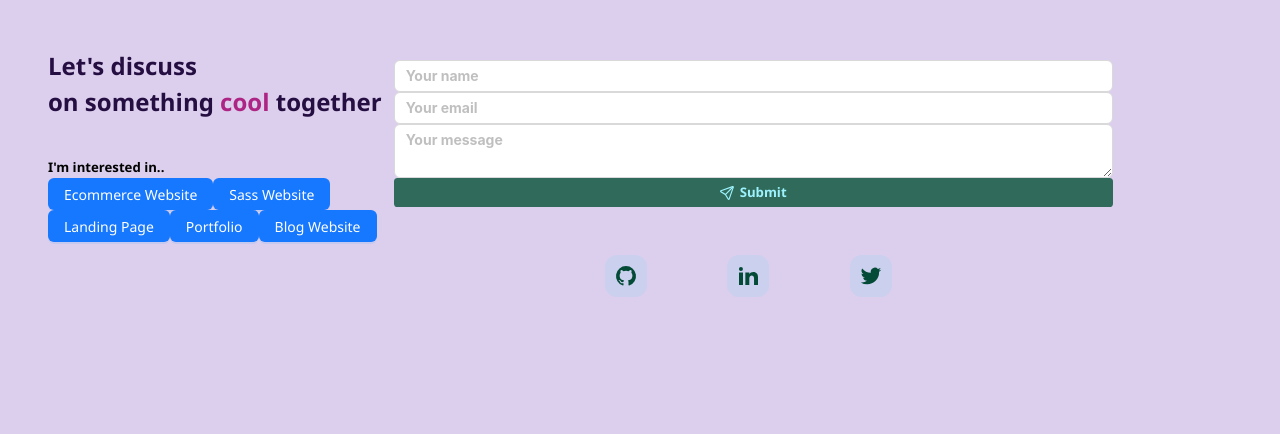
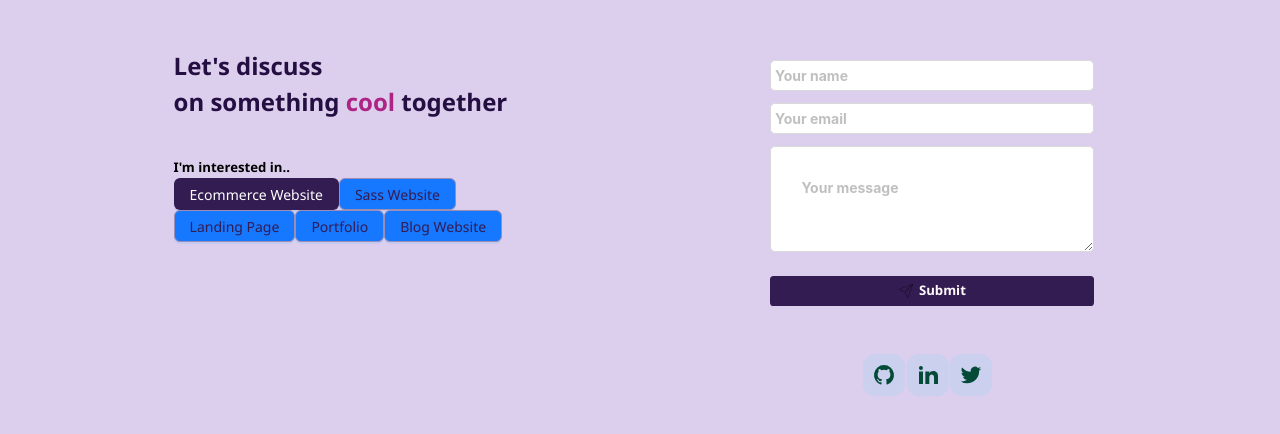
Before and after one commit to chiomaubaezuonu/my-portfolio, a Next.js app: page /contact in a window 1280 px wide. Shown: the top 434 px of the page. Built offline with nearby package versions, Linux system fonts and the light colour scheme.

Commit message:
Styled the contact page buttons

```diff
--- a/app/contact/contact.module.css
+++ b/app/contact/contact.module.css
@@ -5,6 +5,7 @@
     display: flex;
     background-color: #DCCFED;
     font-weight: bolder;
+    justify-content: space-around;
 }
 
 .contactTitle {
@@ -15,28 +16,30 @@
 
 .form {
     padding: 1rem;
+    display: flex;
+    flex-direction: column;
 }
 
 .input {
     margin-bottom: 1rem;
-    width: 100%;
+    width: 27rem;
     padding: 0.3rem;
-    border-radius: 0.3rem;
+    border-radius: 0.4rem;
 }
 
 .textArea {
     padding: 2.5rem;
-    border-radius: 0.3rem;
-    width: 100%;
+    border-radius: 0.4rem;
+    width: 27rem;
     margin-bottom: 2rem;
 }
 
 .submitBtn {
     /* border: 0.1rem solid #2F6A5A; */
-    background-color: #2F6A5A;
-    width: 100%;
+    background-color: #331C52;
+    width: 27rem;
     border-radius: 0.3rem;
-    color: rgb(157, 242, 253);
+    color: #FFF9FB;
     padding: 0.4rem 0;
     display: flex;
     justify-content: center;
@@ -56,7 +59,6 @@
 
 .socials {
     width: 40%;
-    /* background-color: aquamarine; */
     display: flex;
     margin: auto;
     margin-top: 3rem;
--- a/app/contact/page.tsx
+++ b/app/contact/page.tsx
@@ -8,7 +8,7 @@ import linkedin from './linkedin.svg'
 import phone from './phone.png'
 import mail from './email.svg'
 import Link from 'next/link'
-import submit from './submit.svg'
+import submit from './submit.png'
 import emailjs from '@emailjs/browser'
 import { Button, Input } from 'antd';
 
@@ -53,11 +53,11 @@ const page = () => {
             <div>
                 <h1 className={styles.contactTitle}>Let's discuss <br /> on something <mark style={{ color: "#AD2484", background: "#DCCFED" }}> cool </mark> together</h1>
                 <p>I'm interested in..</p>
-                <Button type='primary'>Ecommerce Website</Button>
-                <Button type='primary'>Sass Website</Button> <br />
-                <Button type='primary'>Landing Page</Button>
-                <Button type='primary'>Portfolio</Button>
-                <Button type='primary'>Blog Website</Button>
+                <Button style={{ background: '#331C52' }} type='primary'>Ecommerce Website</Button>
+                <Button style={{ border: "0.12rem solid #9B8DB3", color: "#331C52" }} type='primary'>Sass Website</Button> <br />
+                <Button style={{ border: "0.12rem solid #9B8DB3", color: "#331C52" }} type='primary'>Landing Page</Button>
+                <Button style={{ border: "0.12rem solid #9B8DB3", color: "#331C52" }} type='primary'>Portfolio</Button>
+                <Button style={{ border: "0.12rem solid #9B8DB3", color: "#331C52" }} type='primary'>Blog Website</Button>
             </div>
             <div><form ref={formRef} onSubmit={sendEmail} className={styles.form}>
                 {/* <p className={styles.closeModal} onClick={() => setContact(false)}>X</p>
@@ -72,30 +72,30 @@ const page = () => {
                         <Image style={{ paddingRight: '0.5rem' }} src={submit} alt='submit' width={20} height={20} />
                         Submit</button>}
                     {isPending && <button className={styles.submitBtn} type='submit'> Submitting ...</button>} */}
-                <Input onChange={(e) => setYourName(e.target.value)} name="user_name" placeholder='Your name' required />
-                <Input onChange={(e) => setEmail(e.target.value)} name="user_email" placeholder='Your email' required />
-                <TextArea onChange={(e) => setMessage(e.target.value)} name='message' placeholder='Your message' />
+                <Input className={styles.input} onChange={(e) => setYourName(e.target.value)} name="user_name" placeholder='Your name' required />
+                <Input className={styles.input} onChange={(e) => setEmail(e.target.value)} name="user_email" placeholder='Your email' required />
+                <TextArea className={styles.textArea} onChange={(e) => setMessage(e.target.value)} name='message' placeholder='Your message' />
                 {!isPending && <button className={styles.submitBtn} type='submit'>
-                    <Image style={{ paddingRight: '0.5rem' }} src={submit} alt='submit' width={20} height={20} />
+                    <Image style={{ paddingRight: '0.5rem', color: 'white' }} src={submit} alt='submit' width={20} height={20} />
                     Submit</button>}
                 {isPending && <Button type='primary' className={styles.submitBtn} > Submitting ...</Button>}
             </form>
                 {/* </div>} */}
                 <div className={styles.socials}>
-                    <Link href='https://github.com/chiomaubaezuonu'>
+                    <Link  href='https://github.com/chiomaubaezuonu'>
                         <Image src={github} alt='github' />
                     </Link>
                     <Link href='https://www.linkedin.com/in/chioma-ubaezuonu-924b1214b/'>
                         <Image src={linkedin} alt='Linkedin' />
                     </Link>
                     <Link href='https://twitter.com/ChiomaPresh1029'>
-                        <Image src={twitter} alt='twitter' />
-                    </Link>
-                    {/* <Image src={phone} className={styles.phone} alt='phone' />
+                    <Image src={twitter} alt='twitter' />
+                </Link>
+                {/* <Image src={phone} className={styles.phone} alt='phone' />
                 <Image src={mail} className={styles.mail} alt='email' /> */}
-                </div>
             </div>
         </div>
+        </div >
     )
 }
 
```
Also changed, not shown: app/contact/submit.png, app/contact/submit.svg.
